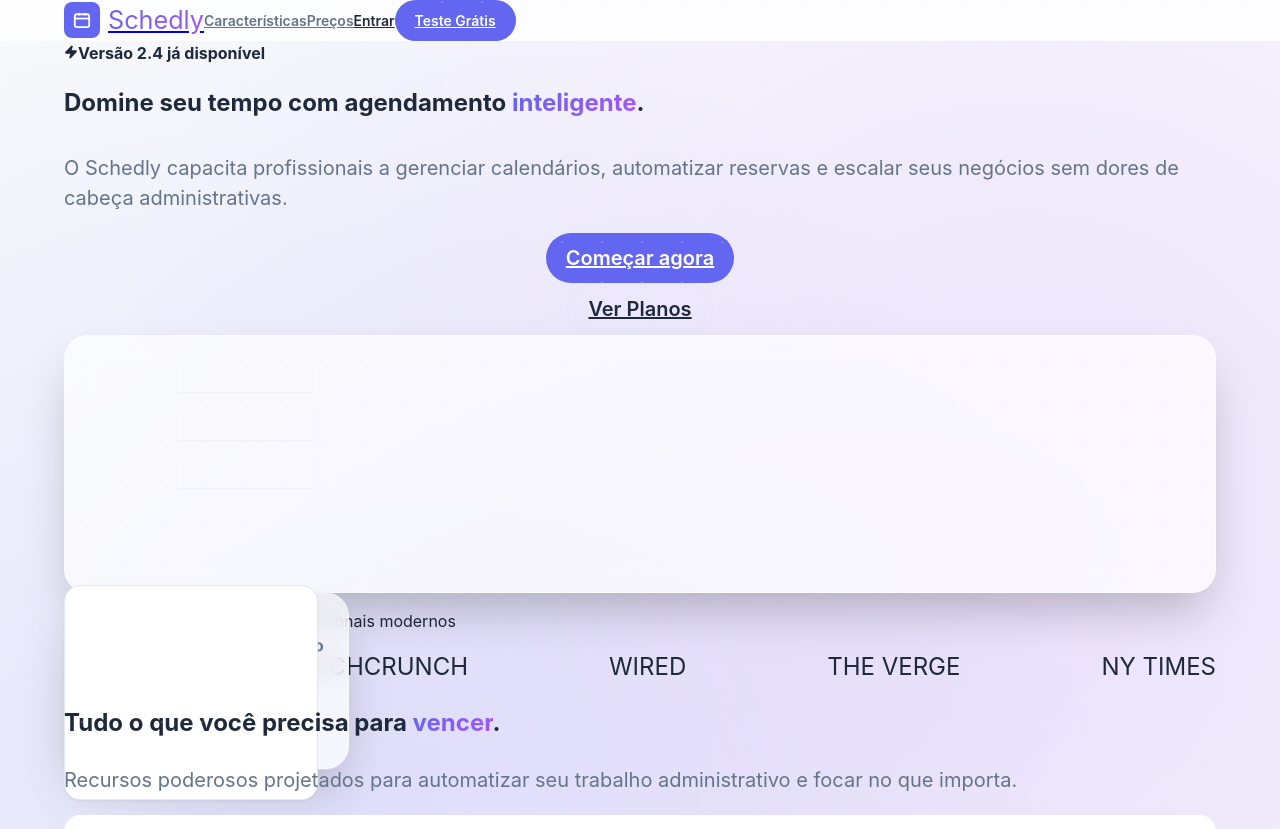
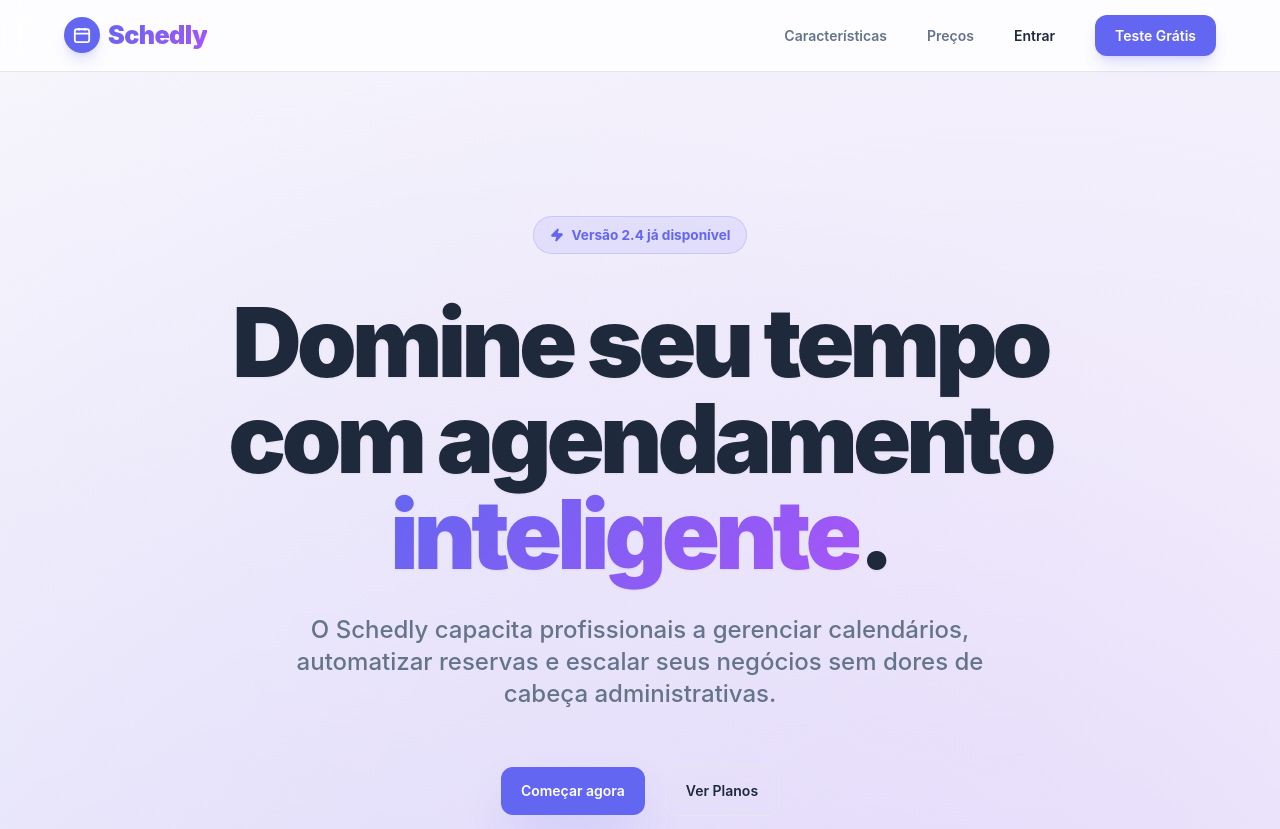
Before and after one commit to THPL28/schedly, a Next.js app: page / in a window 1280 px wide. Shown: the top 829 px of the page. Built offline with nearby package versions, Linux system fonts and the light colour scheme; no server answers.

Commit message:
Fix styling: Install and configure Tailwind CSS properly for production

```diff
--- a/package.json
+++ b/package.json
@@ -26,10 +26,13 @@
     "@types/node": "^20",
     "@types/react": "^19",
     "@types/react-dom": "^19",
+    "autoprefixer": "^10.4.24",
     "babel-plugin-react-compiler": "1.0.0",
     "eslint": "^9",
     "eslint-config-next": "16.1.6",
+    "postcss": "^8.5.6",
     "prisma": "^5.10.2",
+    "tailwindcss": "^3.4.17",
     "ts-node": "^10.9.2",
     "typescript": "^5"
   }
--- /dev/null
+++ b/postcss.config.js
@@ -0,0 +1,6 @@
+module.exports = {
+  plugins: {
+    tailwindcss: {},
+    autoprefixer: {},
+  },
+}
--- a/src/app/globals.css
+++ b/src/app/globals.css
@@ -1,3 +1,7 @@
+@tailwind base;
+@tailwind components;
+@tailwind utilities;
+
 :root {
   /* Colors - Inspired by the provided design */
   --primary: #6366f1;
@@ -390,131 +394,8 @@ body {
   animation: fadeIn 0.4s ease-out;
 }
 
-/* Utility Classes */
-.flex {
-  display: flex;
+@layer utilities {
+  .text-gradient {
+    @apply bg-clip-text text-transparent bg-gradient-to-br from-primary to-purple-600;
+  }
 }
-
-.flex-col {
-  flex-direction: column;
-}
-
-.items-center {
-  align-items: center;
-}
-
-.justify-between {
-  justify-content: space-between;
-}
-
-.justify-center {
-  justify-content: center;
-}
-
-.gap-2 {
-  gap: 0.5rem;
-}
-
-.gap-4 {
-  gap: 1rem;
-}
-
-.gap-6 {
-  gap: 1.5rem;
-}
-
-.p-4 {
-  padding: 1rem;
-}
-
-.p-6 {
-  padding: 1.5rem;
-}
-
-.mb-4 {
-  margin-bottom: 1rem;
-}
-
-.mb-6 {
-  margin-bottom: 1.5rem;
-}
-
-.mb-8 {
-  margin-bottom: 2rem;
-}
-
-.w-full {
-  width: 100%;
-}
-
-.text-sm {
-  font-size: 0.875rem;
-}
-
-.text-lg {
-  font-size: 1.125rem;
-}
-
-.text-xl {
-  font-size: 1.25rem;
-}
-
-.text-2xl {
-  font-size: 1.5rem;
-}
-
-.text-3xl {
-  font-size: 1.875rem;
-}
-
-.font-bold {
-  font-weight: 700;
-}
-
-.font-semibold {
-  font-weight: 600;
-}
-
-.text-muted {
-  color: var(--muted);
-}
-
-.text-foreground {
-  color: var(--foreground);
-}
-
-.text-white {
-  color: white;
-}
-
-.bg-white {
-  background-color: white;
-}
-
-.grid {
-  display: grid;
-}
-
-.relative {
-  position: relative;
-}
-
-.absolute {
-  position: absolute;
-}
-
-.cursor-pointer {
-  cursor: pointer;
-}
-
-.rounded-lg {
-  border-radius: var(--radius-lg);
-}
-
-.rounded-full {
-  border-radius: 9999px;
-}
-
-.shadow-sm {
-  box-shadow: var(--shadow-sm);
-}
--- /dev/null
+++ b/tailwind.config.js
@@ -0,0 +1,31 @@
+/** @type {import('tailwindcss').Config} */
+module.exports = {
+  content: [
+    "./src/**/*.{js,ts,jsx,tsx,mdx}",
+  ],
+  theme: {
+    extend: {
+      colors: {
+        primary: {
+          DEFAULT: '#6366f1',
+          hover: '#4f46e5',
+        },
+        sidebar: {
+          bg: '#111827',
+        },
+        background: '#f8fafc',
+        foreground: '#1e293b',
+        muted: '#64748b',
+        border: '#e2e8f0',
+        success: '#10b981',
+        danger: '#ef4444',
+      },
+      borderRadius: {
+        lg: '1rem',
+        xl: '1.5rem',
+        md: '0.75rem',
+      },
+    },
+  },
+  plugins: [],
+}
```
Also changed, not shown: 1 other file (tests, documents, lock files or other folders).
